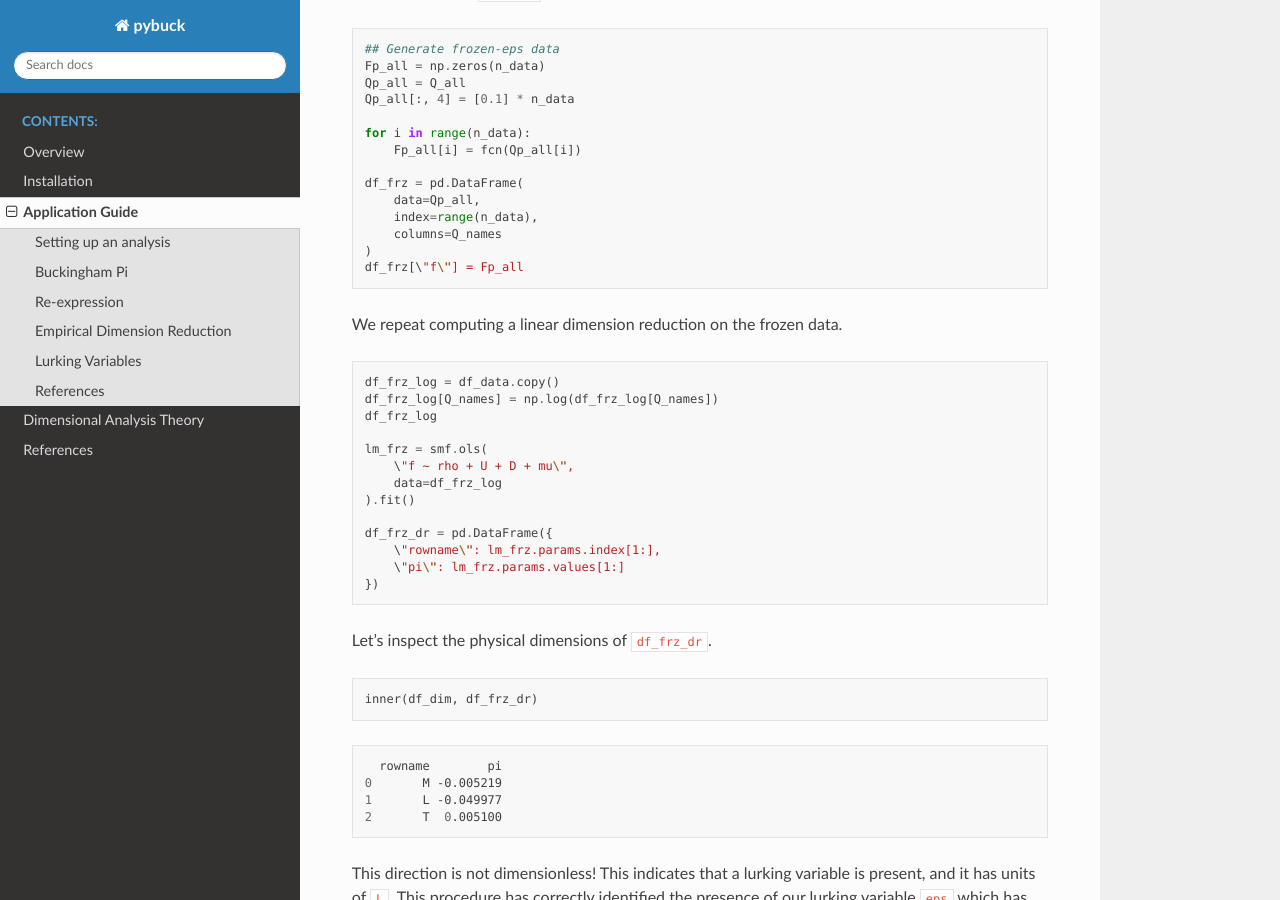
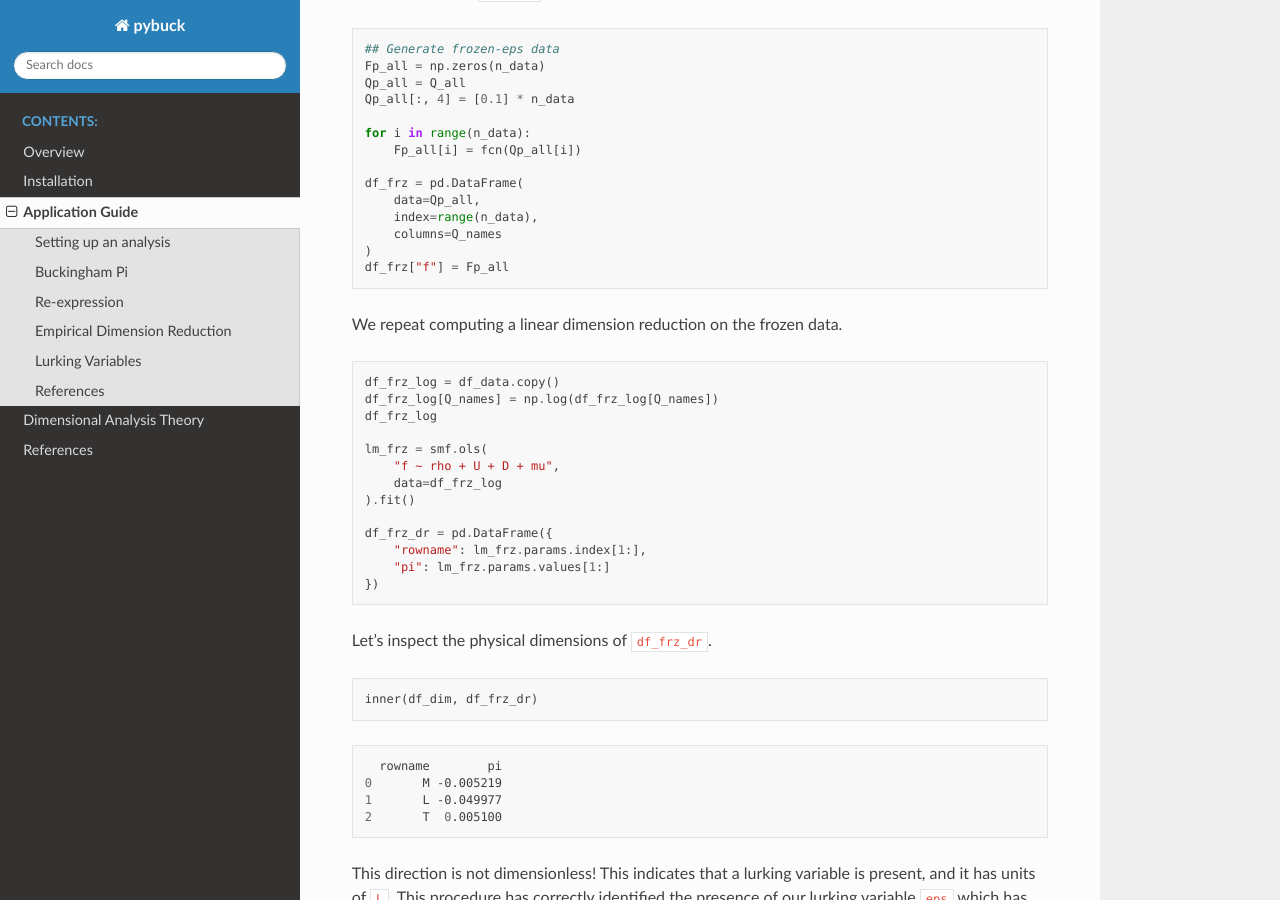
Before and after one commit to zdelrosario/pybuck, a Sphinx documentation site: the page built from doc/usage/application.md, in a window 1280 px wide and 900 px high, scrolled down 4894 px. Built offline with Sphinx 7.4.7 and the Read the Docs theme 2.0.0, drawn with Linux system fonts in a browser that asks for light colours; formulas are drawn with MathJax 3.

Commit message:
rm slashes

````diff
--- a/doc/usage/application.md
+++ b/doc/usage/application.md
@@ -273,7 +273,7 @@ df_frz = pd.DataFrame(
     index=range(n_data),
     columns=Q_names
 )
-df_frz[\"f\"] = Fp_all
+df_frz["f"] = Fp_all
 ```
 
 We repeat computing a linear dimension reduction on the frozen data.
@@ -284,13 +284,13 @@ df_frz_log[Q_names] = np.log(df_frz_log[Q_names])
 df_frz_log
 
 lm_frz = smf.ols(
-    \"f ~ rho + U + D + mu\",
+    "f ~ rho + U + D + mu",
     data=df_frz_log
 ).fit()
 
 df_frz_dr = pd.DataFrame({
-    \"rowname\": lm_frz.params.index[1:],
-    \"pi\": lm_frz.params.values[1:]
+    "rowname": lm_frz.params.index[1:],
+    "pi": lm_frz.params.values[1:]
 })
 ```
 
````
